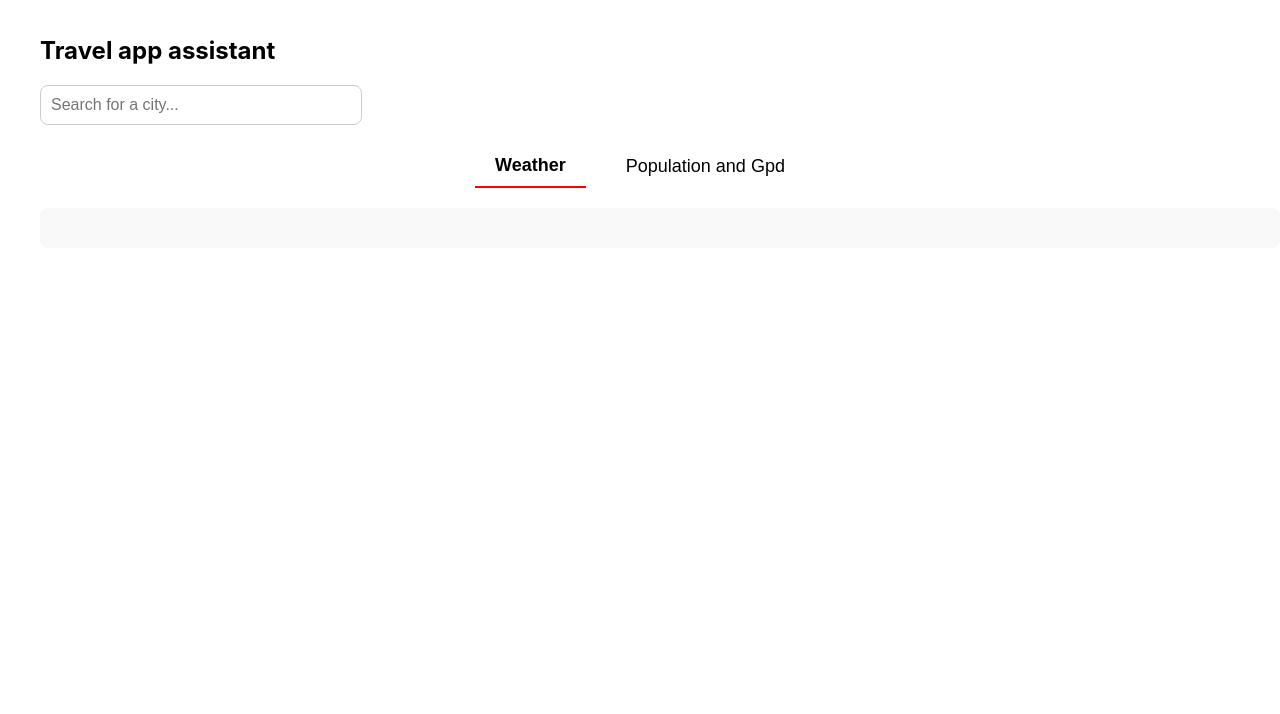
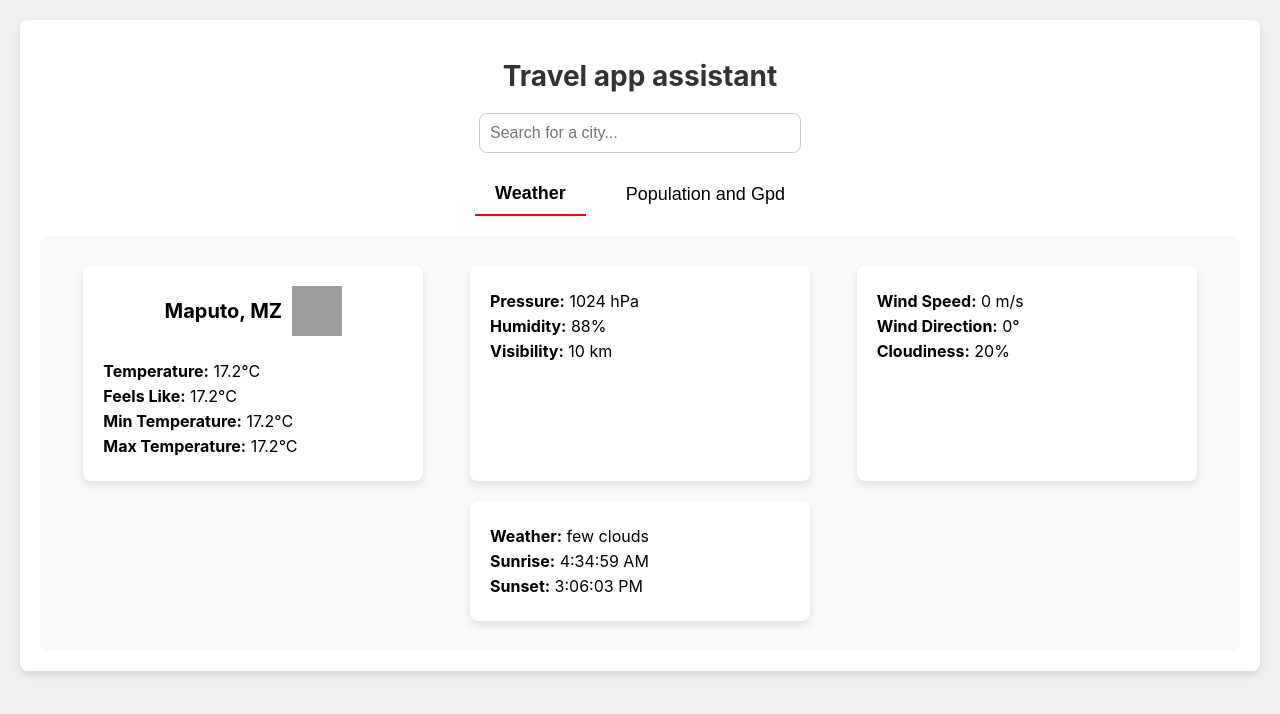
Before and after one commit to Shiru-kun/TravelApp, a React (Create React App) app in the folder travelapp-frontend/: page /#/ in a window 1280 px wide. Shown: the top 714 px of the page. Built offline with nearby package versions, Linux system fonts and the light colour scheme; grey boxes are pictures that could not be loaded.

Commit message:
wip: adjust styles structure

```diff
--- a/travelapp-frontend/src/components/WeatherCard.tsx
+++ b/travelapp-frontend/src/components/WeatherCard.tsx
@@ -1,12 +1,51 @@
 import React from 'react';
 import styles from '../styles/pages/home/home.module.scss';
+import { WeatherData } from '../types';
 
-const WeatherCard = () => {
-  return (
-    <div className={styles.tabContent}>
+const WeatherCard =({ data }: { data: WeatherData }) => {
+    const { weather, main, wind, clouds, sys, name } = data;
+    const weatherIconUrl = `http://openweathermap.org/img/wn/${weather[0].icon}.png`;
 
-    </div>
-  );
+    return (
+        <div className={styles.cardsContainer}>
+          <div className={styles.card}>
+            <div className={styles.cardHeader}>
+              <h2>{name}, {sys.country}</h2>
+              <img src={weatherIconUrl} alt={weather[0].description} />
+            </div>
+            <div className={styles.cardContent}>
+              <p><strong>Temperature:</strong> {(main.temp - 273.15).toFixed(1)}°C</p>
+              <p><strong>Feels Like:</strong> {(main.feels_like - 273.15).toFixed(1)}°C</p>
+              <p><strong>Min Temperature:</strong> {(main.temp_min - 273.15).toFixed(1)}°C</p>
+              <p><strong>Max Temperature:</strong> {(main.temp_max - 273.15).toFixed(1)}°C</p>
+            </div>
+          </div>
+
+          <div className={styles.card}>
+            <div className={styles.cardContent}>
+              <p><strong>Pressure:</strong> {main.pressure} hPa</p>
+              <p><strong>Humidity:</strong> {main.humidity}%</p>
+              <p><strong>Visibility:</strong> {data.visibility / 1000} km</p>
+            </div>
+          </div>
+
+          <div className={styles.card}>
+            <div className={styles.cardContent}>
+              <p><strong>Wind Speed:</strong> {wind.speed} m/s</p>
+              <p><strong>Wind Direction:</strong> {wind.deg}°</p>
+              <p><strong>Cloudiness:</strong> {clouds.all}%</p>
+            </div>
+          </div>
+
+          <div className={styles.card}>
+            <div className={styles.cardContent}>
+              <p><strong>Weather:</strong> {weather[0].description}</p>
+              <p><strong>Sunrise:</strong> {new Date(sys.sunrise * 1000).toLocaleTimeString()}</p>
+              <p><strong>Sunset:</strong> {new Date(sys.sunset * 1000).toLocaleTimeString()}</p>
+            </div>
+          </div>
+        </div>
+      );
 };
 
 export default WeatherCard;
--- a/travelapp-frontend/src/components/WeatherTab.tsx
+++ b/travelapp-frontend/src/components/WeatherTab.tsx
@@ -1,10 +1,50 @@
 import React from 'react';
 import styles from '../styles/pages/home/home.module.scss';
+import WeatherCard from './WeatherCard';
 
 const WeatherTab = () => {
+  const weatherData = {
+    coord: {
+      lon: 32.5675,
+      lat: -25.9662
+    },
+    weather: [
+      {
+        id: 801,
+        main: "Clouds",
+        description: "few clouds",
+        icon: "02n"
+      }
+    ],
+    main: {
+      temp: 290.31,
+      feels_like: 290.38,
+      temp_min: 290.31,
+      temp_max: 290.31,
+      pressure: 1024,
+      humidity: 88,
+      sea_level: 0,
+      grnd_level: 0
+    },
+    visibility: 10000,
+    wind: {
+      speed: 0.0,
+      deg: 0,
+      gust: 0.0
+    },
+    clouds: {
+      all: 20
+    },
+    sys: {
+      country: "MZ",
+      sunrise: 1718512499,
+      sunset: 1718550363
+    },
+    name: "Maputo"
+  };
   return (
     <div className={styles.tabContent}>
-
+       <WeatherCard data={weatherData} />
     </div>
   );
 };
--- a/travelapp-frontend/src/styles/pages/home/home.module.scss
+++ b/travelapp-frontend/src/styles/pages/home/home.module.scss
@@ -5,17 +5,25 @@
   flex-direction: column;
   align-items: center;
   padding: 20px;
+  background-color: #f0f0f0;
+  min-height: 100vh;
 }
 
 .container {
   width: 100%;
   max-width: 1200px;
   margin: 0 auto;
+  background: #fff;
+  padding: 20px;
+  border-radius: 8px;
+  box-shadow: 0 4px 8px rgba(0, 0, 0, 0.1);
 }
 
 .title {
-  font-size: 24px;
+  font-size: 28px;
   margin-bottom: 20px;
+  color: #333;
+  text-align: center;
 }
 
 .search {
@@ -28,6 +36,9 @@
   border-radius: 8px;
   outline: none;
   transition: border-color 0.3s;
+  display: block;
+  margin-left: auto;
+  margin-right: auto;
 
   &:focus {
     border-color: #ff0000;
@@ -63,7 +74,7 @@
   padding: 20px;
   background: #f9f9f9;
   border-radius: 8px;
-  width: 100%;
+//   width: 100%;
 }
 
 .tabContent {
@@ -77,9 +88,53 @@
   }
 }
 
+.cardsContainer {
+  display: flex;
+  flex-wrap: wrap;
+  justify-content: space-around;
+}
+
+.card {
+  background: #fff;
+  border-radius: 8px;
+  box-shadow: 0 4px 8px rgba(0, 0, 0, 0.1);
+  padding: 20px;
+  margin: 10px;
+  width: 100%;
+  max-width: 300px;
+  display: flex;
+  flex-direction: column;
+  align-items: center;
+
+  .cardHeader {
+    display: flex;
+    align-items: center;
+    margin-bottom: 20px;
+
+    h2 {
+      margin: 0;
+      margin-right: 10px;
+      font-size: 20px;
+    }
+
+    img {
+      width: 50px;
+      height: 50px;
+    }
+  }
+
+  .cardContent {
+    width: 100%;
+
+    p {
+      margin: 5px 0;
+    }
+  }
+}
+
 @include breakpoint(tablet) {
   .title {
-    font-size: 20px;
+    font-size: 24px;
   }
 
   .tabs {
@@ -108,7 +163,7 @@
 
 @include breakpoint(mobile) {
   .title {
-    font-size: 18px;
+    font-size: 20px;
   }
 
   .content {
--- /dev/null
+++ b/travelapp-frontend/src/types.ts
@@ -0,0 +1,38 @@
+
+export type WeatherData = {
+    coord: {
+      lon: number;
+      lat: number;
+    };
+    weather: Array<{
+      id: number;
+      main: string;
+      description: string;
+      icon: string;
+    }>;
+    main: {
+      temp: number;
+      feels_like: number;
+      temp_min: number;
+      temp_max: number;
+      pressure: number;
+      humidity: number;
+      sea_level: number;
+      grnd_level: number;
+    };
+    visibility: number;
+    wind: {
+      speed: number;
+      deg: number;
+      gust: number;
+    };
+    clouds: {
+      all: number;
+    };
+    sys: {
+      country: string;
+      sunrise: number;
+      sunset: number;
+    };
+    name: string;
+  };
```
